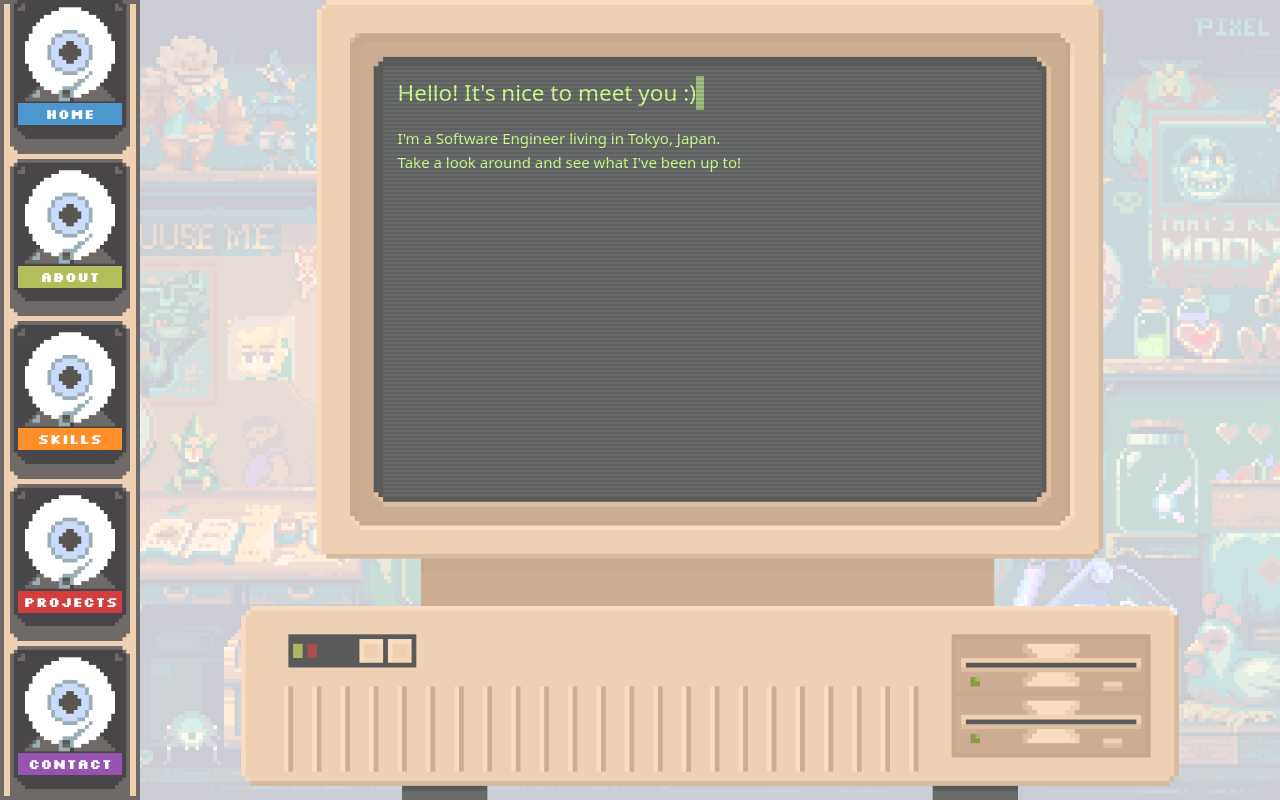
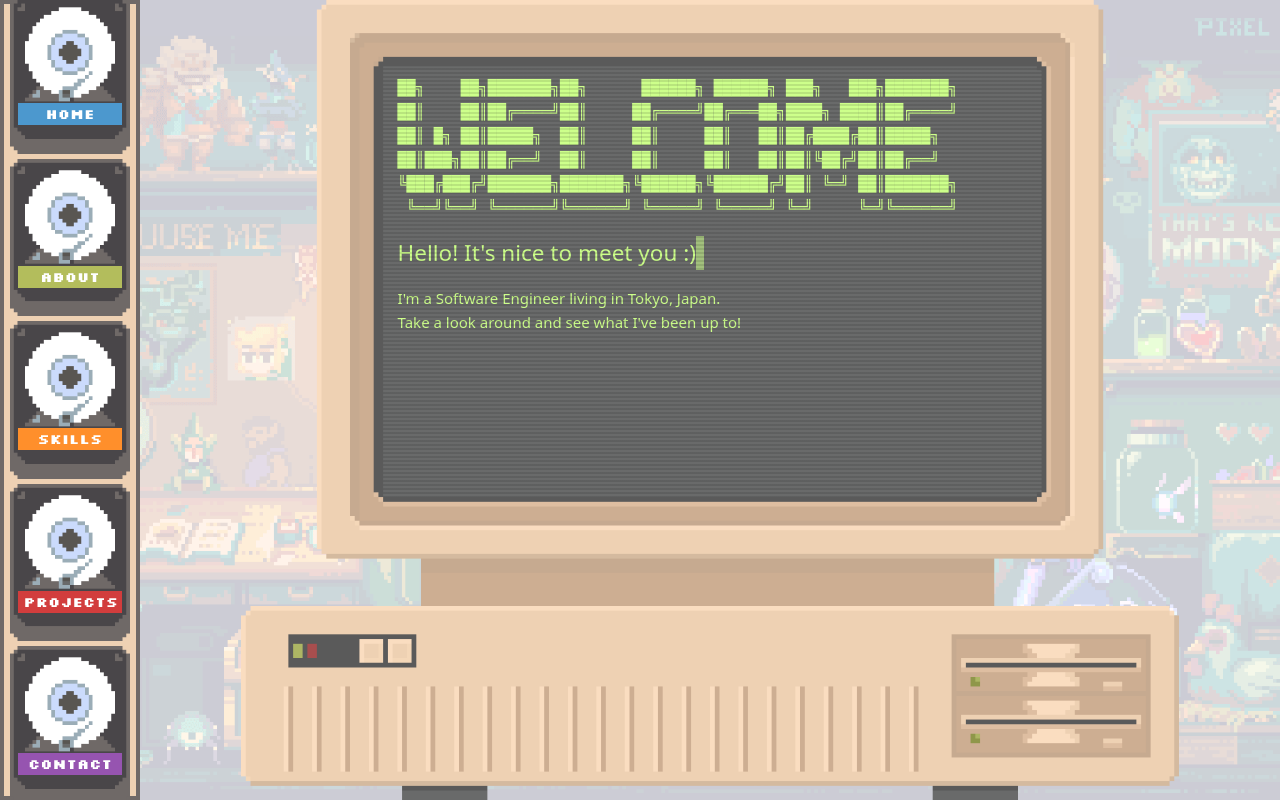
Before and after one commit to Shalankwa/whoisjj, a Vue app: page / in a window 1280 px wide. Built offline with nearby package versions, Linux system fonts and the light colour scheme; a web font is replaced by a local one.

Commit message:
homepage ascii

```diff
--- a/src/views/HomeView.vue
+++ b/src/views/HomeView.vue
@@ -1,11 +1,24 @@
 <script setup>
 import TypeWriter from '../components/TypeWriter.vue'
+
+const welcome = "\
+██╗    ██╗███████╗██╗      ██████╗ ██████╗ ███╗   ███╗███████╗\n\
+██║    ██║██╔════╝██║     ██╔════╝██╔═══██╗████╗ ████║██╔════╝\n\
+██║ █╗ ██║█████╗  ██║     ██║     ██║   ██║██╔████╔██║█████╗  \n\
+██║███╗██║██╔══╝  ██║     ██║     ██║   ██║██║╚██╔╝██║██╔══╝  \n\
+╚███╔███╔╝███████╗███████╗╚██████╗╚██████╔╝██║ ╚═╝ ██║███████╗\n\
+ ╚══╝╚══╝ ╚══════╝╚══════╝ ╚═════╝ ╚═════╝ ╚═╝     ╚═╝╚══════╝\n\
+"
+
 </script>
 
 <template>
-  <TypeWriter msg="Hello! It's nice to meet you :)"/>
-  <p class="mt-4">I'm a Software Engineer living in Tokyo, Japan.</p>
-  <p>Take a look around and see what I've been up to!</p>
+  <div>
+    <pre class="mb-4">{{ welcome }}</pre>
+    <TypeWriter msg="Hello! It's nice to meet you :)"/>
+    <p class="mt-4">I'm a Software Engineer living in Tokyo, Japan.</p>
+    <p>Take a look around and see what I've been up to!</p>
+  </div>
 </template>
 
 <style>
```
